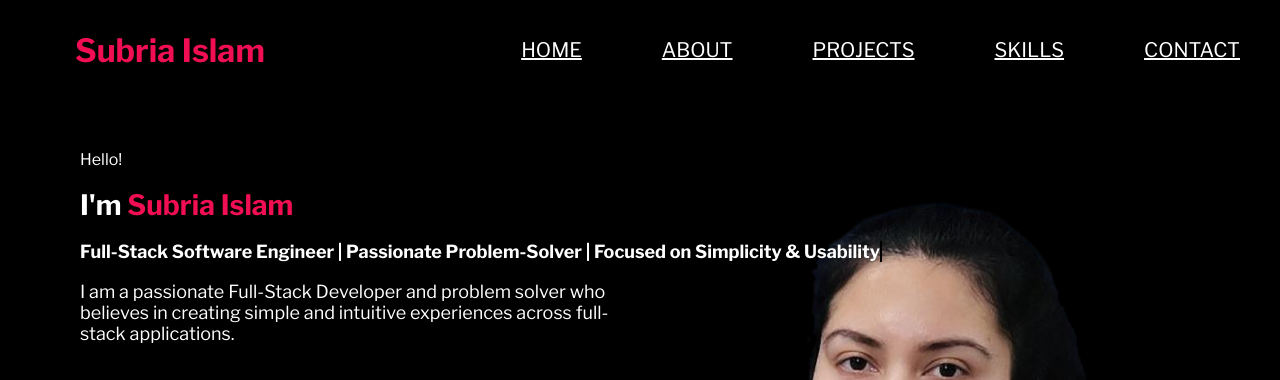
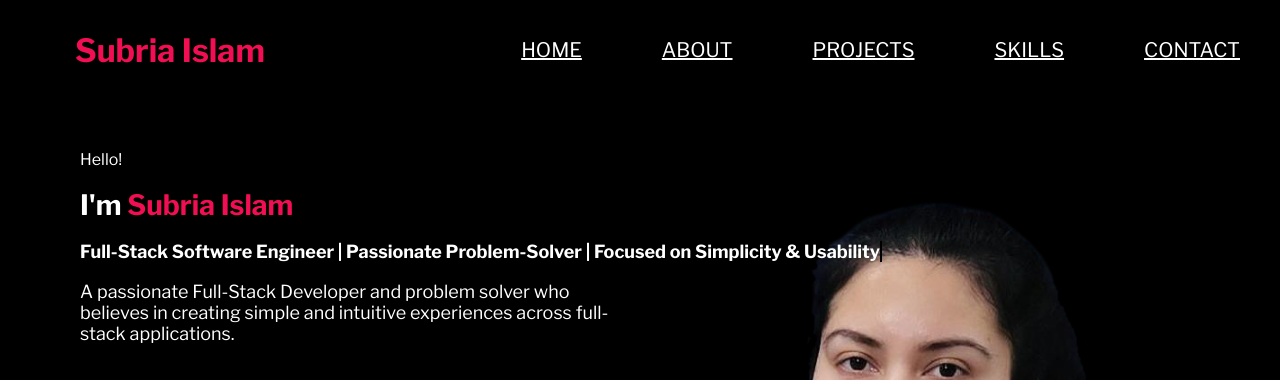
Before and after one commit to SubriaIs/SubriaIs.github.io, a plain HTML site: page index.html in a window 1280 px wide. Shown: the top 380 px of the page. Drawn offline with nearby package versions, Linux system fonts and the light colour scheme.

Commit message:
modofied index.html file.

```diff
--- a/index.html
+++ b/index.html
@@ -36,7 +36,7 @@
          <h2 id="typing-text"></h2>
         <!-- <h2 style="font-size:22px ;">Full-Stack Software Engineer | Passionate Problem-Solver | Focused on Simplicity & Usability</h2> -->
         <br>
-        <p style="font-size:18px ;">I am a passionate Full-Stack Developer and problem solver who believes in creating simple and intuitive experiences across full-stack applications.</p>
+        <p style="font-size:18px ;">A passionate Full-Stack Developer and problem solver who believes in creating simple and intuitive experiences across full-stack applications.</p>
         <br>
 
         <ul class="social-media">
```
